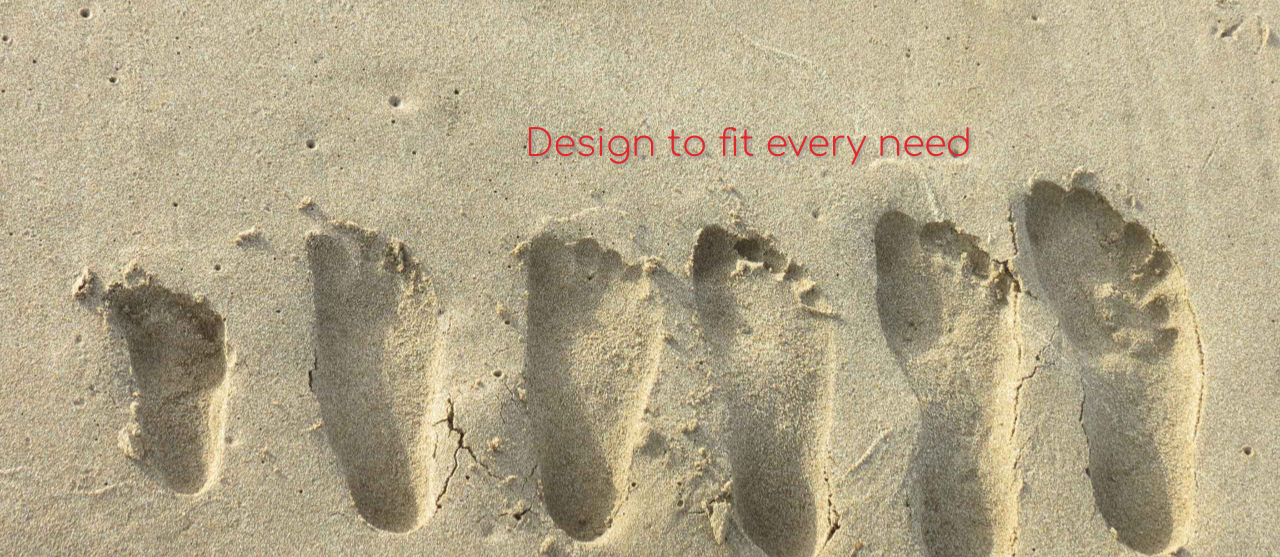
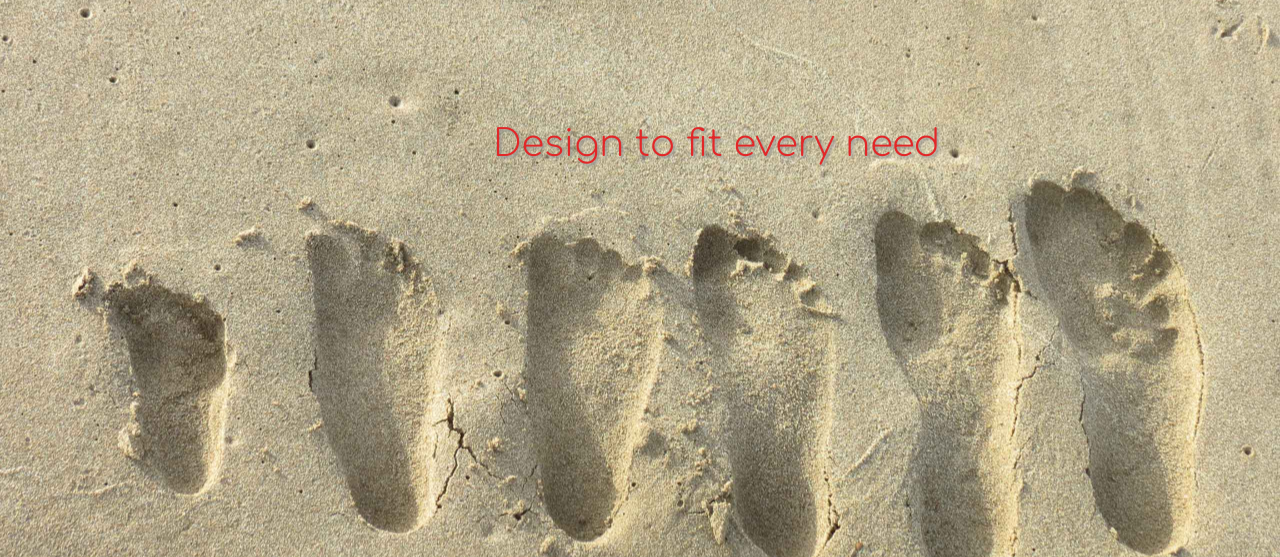
Before and after one commit to Zurc/machi, a PHP site: page / in a window 1280 px wide. Shown: the part 75-632 px from the top of the page. Run offline with PHP 8.4, Linux system fonts and the light colour scheme; some web fonts are replaced.

Commit message:
padding index title

```diff
--- a/css/style.css
+++ b/css/style.css
@@ -56,7 +56,7 @@ h1, h2, h3, h4 {
 }
 
 .pad-left {
-	padding-left: 7em;
+	padding-left: 5em;
 }
 
 .trpt {
```
